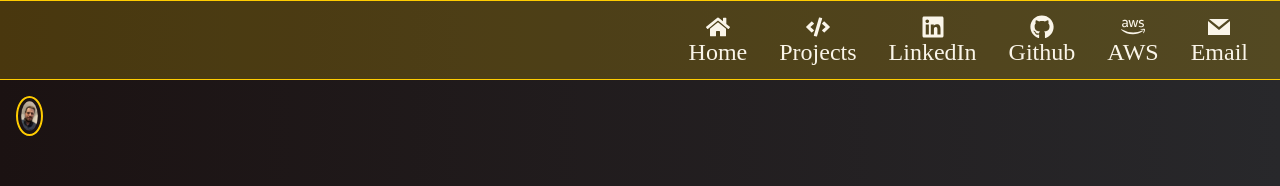
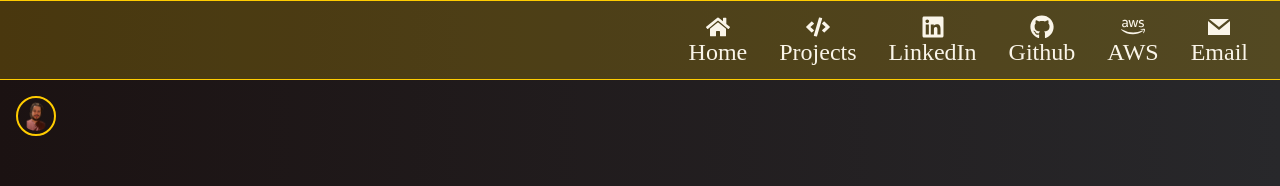
Before and after one commit to twdinn/my-portfolio-website, a React (Create React App) app: page / in a window 1280 px wide. Shown: the top 186 px of the page. Built offline with nearby package versions, Linux system fonts and the light colour scheme.

Commit message:
Revert "profile"
This reverts commit 5a0a9b6e78828527299db78c2da24051d36221b4.

```diff
--- a/src/pages/HomePage.jsx
+++ b/src/pages/HomePage.jsx
@@ -9,7 +9,7 @@ const HomePage = () => {
           <div>
             <img
               className="profile-pic"
-              src="./media/profile1.jpeg"
+              src="./media/profile.jpeg"
               alt="Profile"
             />
           </div>
```
Also changed, not shown: public/media/altumcode-oZ61KFUQsus-unsplash.jpg (added), public/media/profile1.jpeg (deleted).
